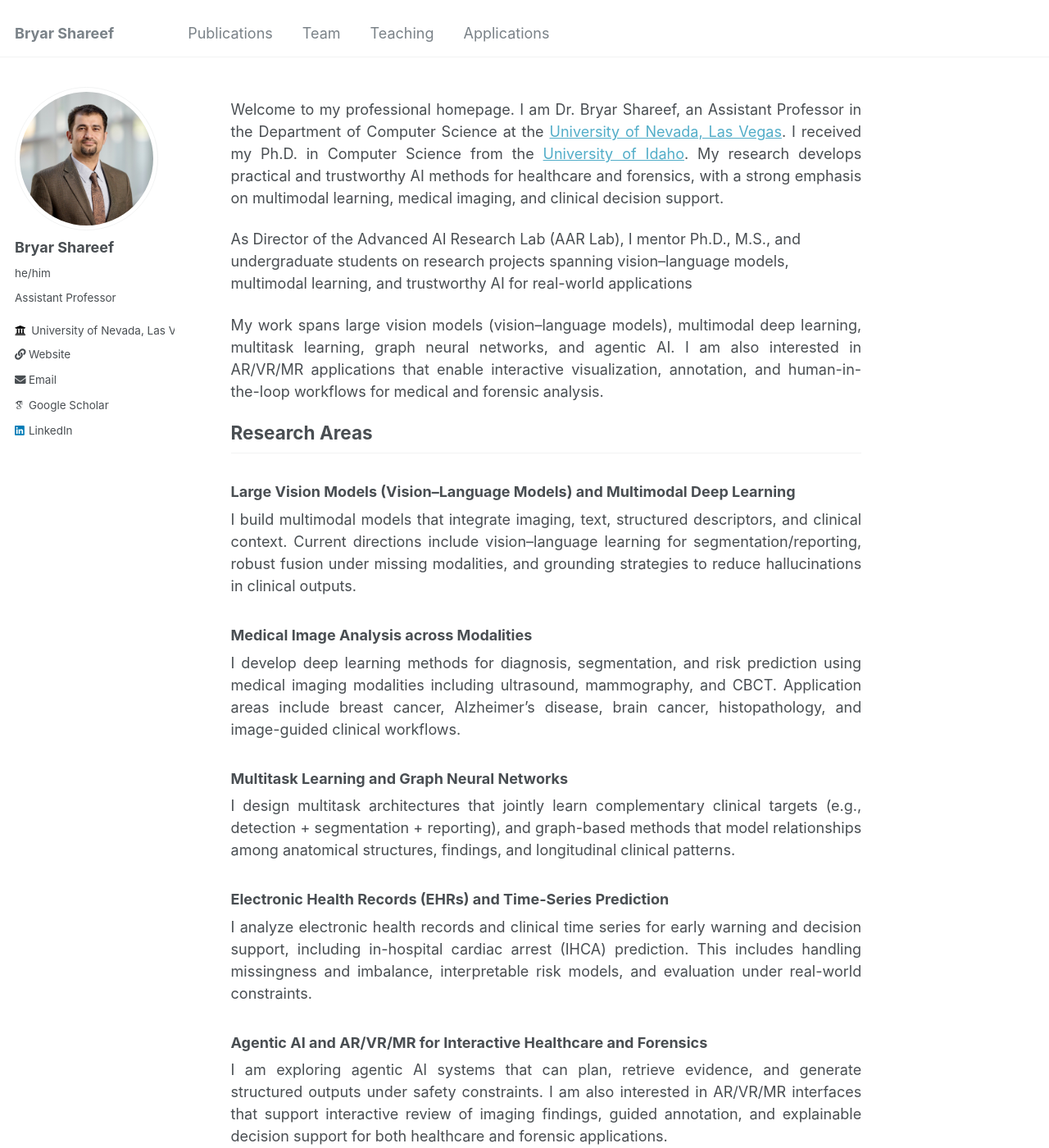
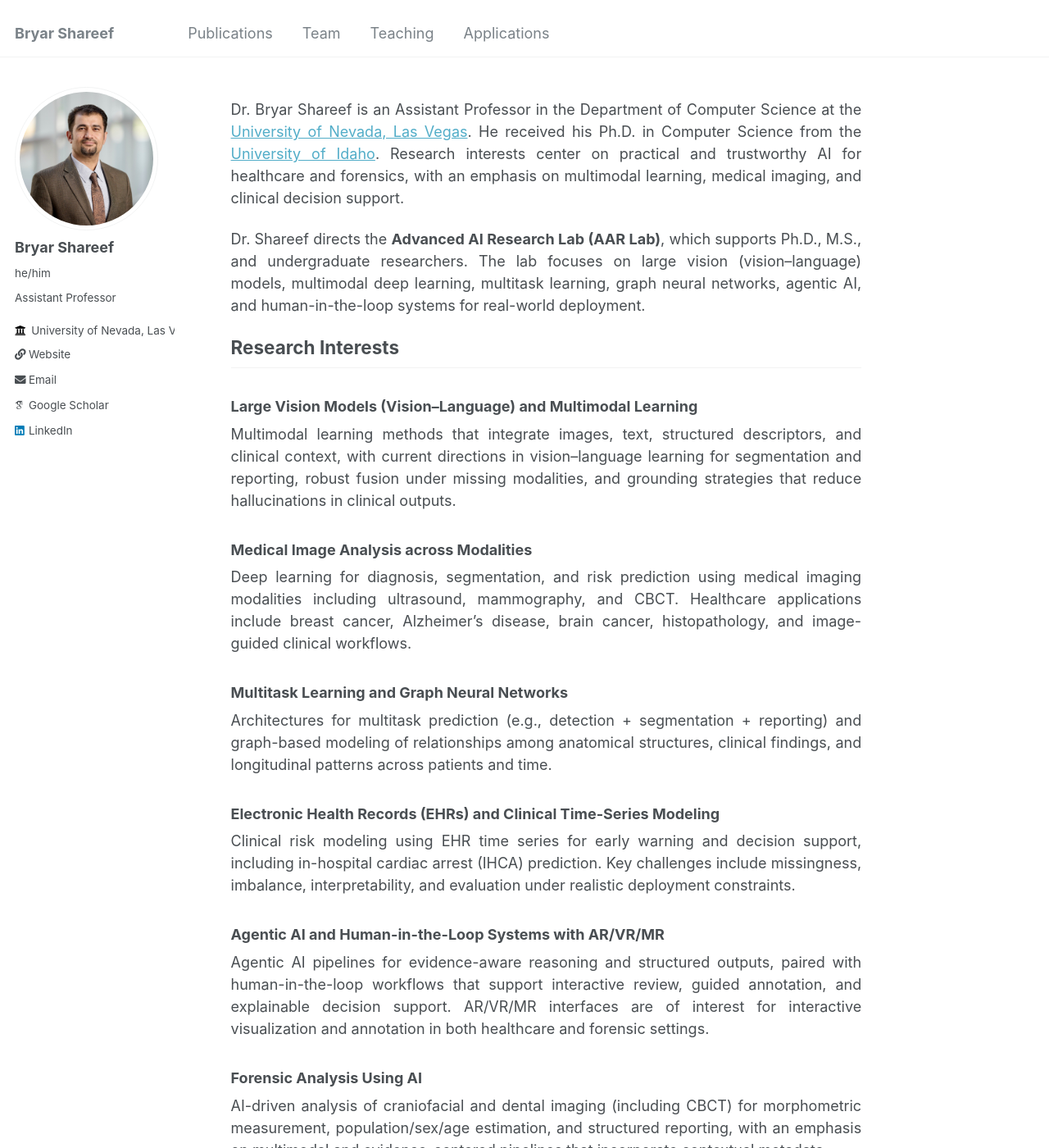
Before and after one commit to bryarshareef/bryarshareef.github.io, a Jekyll site: the page built from _pages/about.md, in a window 1280 px wide and 1400 px high. Shown: the whole window at 82% size. Built offline with Jekyll 4.4.1, drawn with Linux system fonts in a browser that asks for light colours; some web fonts are replaced; some of the changed text lies outside the part shown.

Commit message:
About Page update 2

```diff
--- a/_data/navigation.yml
+++ b/_data/navigation.yml
@@ -21,8 +21,7 @@ main:
   #   url: /year-archive/
 
   - title: "Applications"
-
- #   url: /cv/
+    url: /applications/
 
   # - title: "Guide"
   #   url: /markdown/
--- a/_pages/about.md
+++ b/_pages/about.md
@@ -8,66 +8,63 @@ redirect_from:
 ---
 
 <p style="text-align:justify">
-Welcome to my professional homepage. I am Dr. Bryar Shareef, an Assistant Professor in the Department of Computer Science at the
+Dr. Bryar Shareef is an Assistant Professor in the Department of Computer Science at the
 <a href="https://www.unlv.edu/cs" rel="external nofollow noopener" target="_blank">University of Nevada, Las Vegas</a>.
-I received my Ph.D. in Computer Science from the
+He received his Ph.D. in Computer Science from the
 <a href="https://uidaho.edu" rel="external nofollow noopener" target="_blank">University of Idaho</a>.
-My research develops practical and trustworthy AI methods for healthcare and forensics, with a strong emphasis on multimodal learning,
+Research interests center on practical and trustworthy AI for healthcare and forensics, with an emphasis on multimodal learning,
 medical imaging, and clinical decision support.
 </p>
-<p>
-As Director of the Advanced AI Research Lab (AAR Lab), I mentor Ph.D., M.S., and undergraduate students on research projects spanning vision–language models, multimodal learning, and trustworthy AI for real-world applications</p>
+
 <p style="text-align:justify">
-My work spans large vision models (vision–language models), multimodal deep learning, multitask learning, graph neural networks,
-and agentic AI. I am also interested in AR/VR/MR applications that enable interactive visualization, annotation, and human-in-the-loop
-workflows for medical and forensic analysis.
+Dr. Shareef directs the <b>Advanced AI Research Lab (AAR Lab)</b>, which supports Ph.D., M.S., and undergraduate researchers.
+The lab focuses on large vision (vision–language) models, multimodal deep learning, multitask learning, graph neural networks,
+agentic AI, and human-in-the-loop systems for real-world deployment.
 </p>
 
-## Research Areas
+## Research Interests
 
-### Large Vision Models (Vision–Language Models) and Multimodal Deep Learning
+### Large Vision Models (Vision–Language) and Multimodal Learning
 <p style="text-align:justify">
-I build multimodal models that integrate imaging, text, structured descriptors, and clinical context. Current directions include
-vision–language learning for segmentation/reporting, robust fusion under missing modalities, and grounding strategies to reduce
+Multimodal learning methods that integrate images, text, structured descriptors, and clinical context, with current directions in
+vision–language learning for segmentation and reporting, robust fusion under missing modalities, and grounding strategies that reduce
 hallucinations in clinical outputs.
 </p>
 
 ### Medical Image Analysis across Modalities
 <p style="text-align:justify">
-I develop deep learning methods for diagnosis, segmentation, and risk prediction using medical imaging modalities including
-ultrasound, mammography, and CBCT. Application areas include breast cancer, Alzheimer’s disease, brain cancer, histopathology,
-and image-guided clinical workflows.
+Deep learning for diagnosis, segmentation, and risk prediction using medical imaging modalities including ultrasound, mammography, and CBCT.
+Healthcare applications include breast cancer, Alzheimer’s disease, brain cancer, histopathology, and image-guided clinical workflows.
 </p>
 
 ### Multitask Learning and Graph Neural Networks
 <p style="text-align:justify">
-I design multitask architectures that jointly learn complementary clinical targets (e.g., detection + segmentation + reporting),
-and graph-based methods that model relationships among anatomical structures, findings, and longitudinal clinical patterns.
+Architectures for multitask prediction (e.g., detection + segmentation + reporting) and graph-based modeling of relationships among
+anatomical structures, clinical findings, and longitudinal patterns across patients and time.
 </p>
 
-### Electronic Health Records (EHRs) and Time-Series Prediction
+### Electronic Health Records (EHRs) and Clinical Time-Series Modeling
 <p style="text-align:justify">
-I analyze electronic health records and clinical time series for early warning and decision support, including in-hospital cardiac arrest (IHCA)
-prediction. This includes handling missingness and imbalance, interpretable risk models, and evaluation under real-world constraints.
+Clinical risk modeling using EHR time series for early warning and decision support, including in-hospital cardiac arrest (IHCA) prediction.
+Key challenges include missingness, imbalance, interpretability, and evaluation under realistic deployment constraints.
 </p>
 
-### Agentic AI and AR/VR/MR for Interactive Healthcare and Forensics
+### Agentic AI and Human-in-the-Loop Systems with AR/VR/MR
 <p style="text-align:justify">
-I am exploring agentic AI systems that can plan, retrieve evidence, and generate structured outputs under safety constraints.
-I am also interested in AR/VR/MR interfaces that support interactive review of imaging findings, guided annotation, and explainable
-decision support for both healthcare and forensic applications.
+Agentic AI pipelines for evidence-aware reasoning and structured outputs, paired with human-in-the-loop workflows that support interactive
+review, guided annotation, and explainable decision support. AR/VR/MR interfaces are of interest for interactive visualization and
+annotation in both healthcare and forensic settings.
 </p>
 
 ### Forensic Analysis Using AI
 <p style="text-align:justify">
-My forensic direction focuses on AI-driven analysis of craniofacial and dental imaging (including CBCT) for tasks such as morphometric
-measurement, population/sex/age estimation, and structured reporting. I am interested in multimodal and evidence-centered pipelines
-that combine imaging with contextual metadata.
+AI-driven analysis of craniofacial and dental imaging (including CBCT) for morphometric measurement, population/sex/age estimation,
+and structured reporting, with an emphasis on multimodal and evidence-centered pipelines that incorporate contextual metadata.
 </p>
 
 <h3>🚀 Prospective Students</h3>
 <p style="text-align:justify">
-I am recruiting motivated M.S. and Ph.D. students with strong programming and mathematical foundations. If you are interested in
-vision–language models, multimodal learning, medical imaging, EHR modeling, graph neural networks, agentic AI, or AR/VR/MR applications,
-please email me at <b>bryar.shareef[at]unlv.edu</b> with your CV and a short description of your interests and research goals.
+AAR Lab is recruiting motivated M.S. and Ph.D. students with strong programming and mathematical foundations. Interests aligned with
+vision–language models, multimodal learning, medical imaging, EHR modeling, graph neural networks, agentic AI, and human-in-the-loop
+AR/VR/MR applications are especially welcome. Please email <b>bryar.shareef[at]unlv.edu</b> with a CV and a brief description of research goals.
 </p>
--- a/assets/css/main.scss
+++ b/assets/css/main.scss
@@ -135,3 +135,56 @@
   text-align: justify;
   line-height: 1.6;
 }
+
+/* Applications page */
+.app-blurb {
+  max-width: 1000px;
+  margin: 10px auto 0 auto;
+  text-align: justify;
+  line-height: 1.6;
+}
+
+.app-grid {
+  display: grid;
+  grid-template-columns: repeat(auto-fit, minmax(320px, 1fr));
+  gap: 18px;
+  margin-top: 18px;
+}
+
+.app-card {
+  border: 1px solid #ddd;
+  border-radius: 12px;
+  padding: 14px;
+}
+
+.app-desc {
+  margin-top: 6px;
+}
+
+.app-status {
+  margin: 8px 0;
+  font-size: 0.95rem;
+  opacity: 0.85;
+}
+
+.app-view {
+  position: relative;
+  margin-top: 10px;
+}
+
+.app-view img {
+  max-width: 100%;
+  height: auto;
+  display: none;
+}
+
+.app-view canvas {
+  position: absolute;
+  left: 0;
+  top: 0;
+  pointer-events: none;
+}
+
+.app-output {
+  margin-top: 10px;
+}
```
Also changed, not shown: _pages/applications.md (added, +68 -0 lines), assets/js/applications.js (added, +194 -0 lines).
